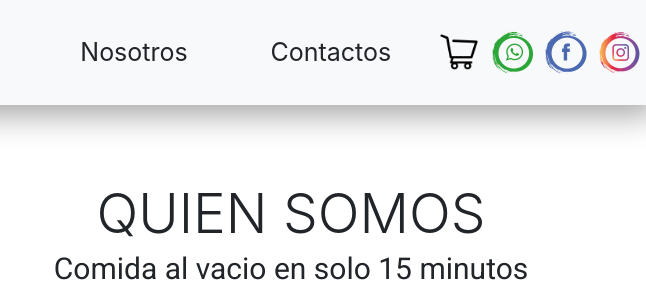
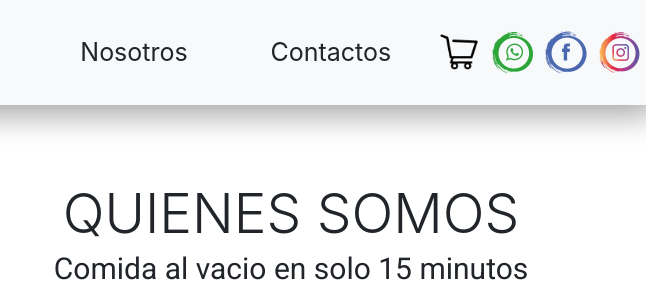
Before and after one commit to patriciosandor/brief-en-casa, a website: page nosotros.html in a window 1280 px wide. Shown: the top 296 px of the page, 634-1280 px from the left. Drawn offline with nearby package versions, Linux system fonts and the light colour scheme.

Commit message:
Se modifico el titulo de nosotros QUIENES por Quien

```diff
--- a/nosotros.html
+++ b/nosotros.html
@@ -87,7 +87,7 @@
             </div>
             <div class="sectionN__article__div-texto-n">
                 <h1 class="sectionN__article__div-texto-n__h1">
-                    QUIEN SOMOS
+                    QUIENES SOMOS
                 </h1>
                 <h2 class="sectionN__article__div-texto-n__h2">
                     Comida al vacio en solo 15 minutos
```
